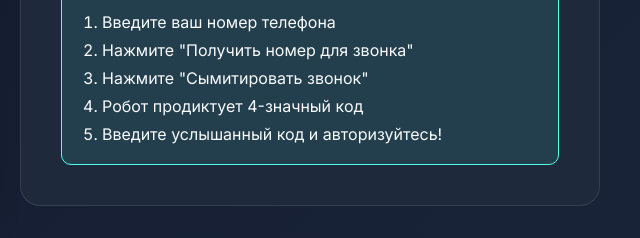
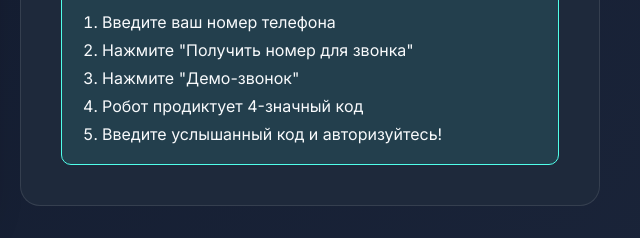
Before and after one commit to is6ream/CallBackDemo, a plain HTML site: page index.html in a window 1280 px wide. Shown: the part 564-802 px from the top of the page, 640-1280 px from the left. Drawn offline with Linux system fonts and the light colour scheme; a web font is replaced by a local one.

Commit message:
Update demo call button text and instructions

```diff
--- a/index.html
+++ b/index.html
@@ -660,7 +660,7 @@
                         <div class="demo-note">
                             <p class="demo-note-text">
                                 ⚠️ <strong>Внимание:</strong> Это демонстрационный стенд.
-                                Номер не активен. Для продолжения используйте кнопку "Сымитировать звонок"
+                                Номер не активен. Для продолжения используйте кнопку "Демо-звонок"
                             </p>
                         </div>
 
@@ -681,7 +681,7 @@
                                     <p class="instruction-text">Вы вводите полученный код в поле ниже</p>
                                 </li>
                                 <li>
-                                    <p class="instruction-text">Для демо нажмите "Сымитировать звонок"</p>
+                                    <p class="instruction-text">Для демо нажмите "Демо-звонок"</p>
                                 </li>
                             </ol>
                         </div>
@@ -696,7 +696,7 @@
                     </p>
 
                     <button class="btn btn-simulate" id="simulateCallBtn">
-                        <i class="fas fa-play-circle"></i> Сымитировать звонок
+                        <i class="fas fa-play-circle"></i> Демо-звонок
                     </button>
 
                     <button class="btn btn-secondary" id="backToPhoneBtn">
@@ -743,7 +743,7 @@
                     </button>
 
                     <button class="btn btn-secondary" id="backToCallbackBtn">
-                        <i class="fas fa-arrow-left"></i> Сымитировать снова
+                        <i class="fas fa-arrow-left"></i> Демо-звонок
                     </button>
                 </div>
 
@@ -781,7 +781,7 @@
                     <ol style="color: var(--text-light); padding-left: 20px;">
                         <li style="margin-bottom: 8px;">Введите ваш номер телефона</li>
                         <li style="margin-bottom: 8px;">Нажмите "Получить номер для звонка"</li>
-                        <li style="margin-bottom: 8px;">Нажмите "Сымитировать звонок"</li>
+                        <li style="margin-bottom: 8px;">Нажмите "Демо-звонок"</li>
                         <li style="margin-bottom: 8px;">Робот продиктует 4-значный код</li>
                         <li>Введите услышанный код и авторизуйтесь!</li>
                     </ol>
```
